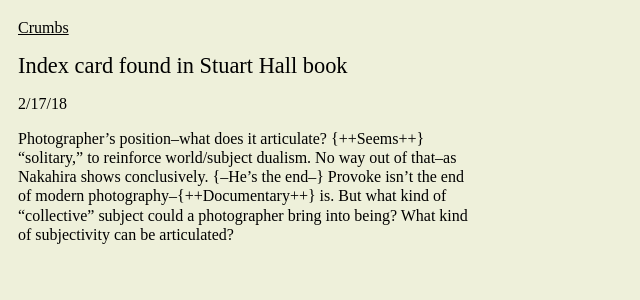
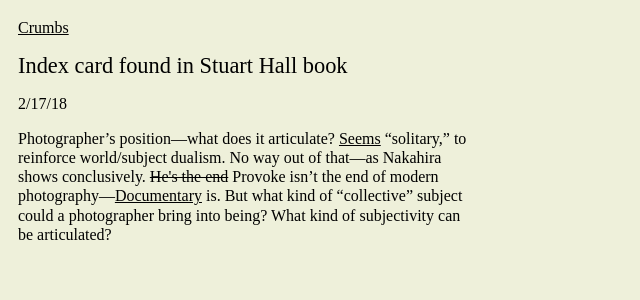
Before and after one commit to mcvmcvmcvmcv/website, a Jekyll site: the page built from _crumbs/Index card found in Stuart Hall book-1.md, in a window 1280 px wide. Shown: the top 300 px of the page, without its empty margins (0-640 px from the left). Built offline with Jekyll 4.4.1, drawn with Linux system fonts in a browser that asks for light colours.

Commit message:
new post

```diff
--- a/_crumbs/Index card found in Stuart Hall book-1.md
+++ b/_crumbs/Index card found in Stuart Hall book-1.md
@@ -6,4 +6,4 @@ layout: crumbs
 
 2/17/18
 
-Photographer's position--what does it articulate? {++Seems++} "solitary," to reinforce world/subject dualism. No way out of that--as Nakahira shows conclusively. {--He's the end--} Provoke isn't the end of modern photography--{++Documentary++} is. But what kind of "collective" subject could a photographer bring into being? What kind of subjectivity can be articulated?
+Photographer's position—what does it articulate? <u>Seems</u> "solitary," to reinforce world/subject dualism. No way out of that—as Nakahira shows conclusively. <strike>He's the end</strike> Provoke isn't the end of modern photography—<u>Documentary</u> is. But what kind of "collective" subject could a photographer bring into being? What kind of subjectivity can be articulated?
```
Also changed, not shown: _crumbs/Man w movie camera.md (added, +5 -0 lines), 4 other files.
